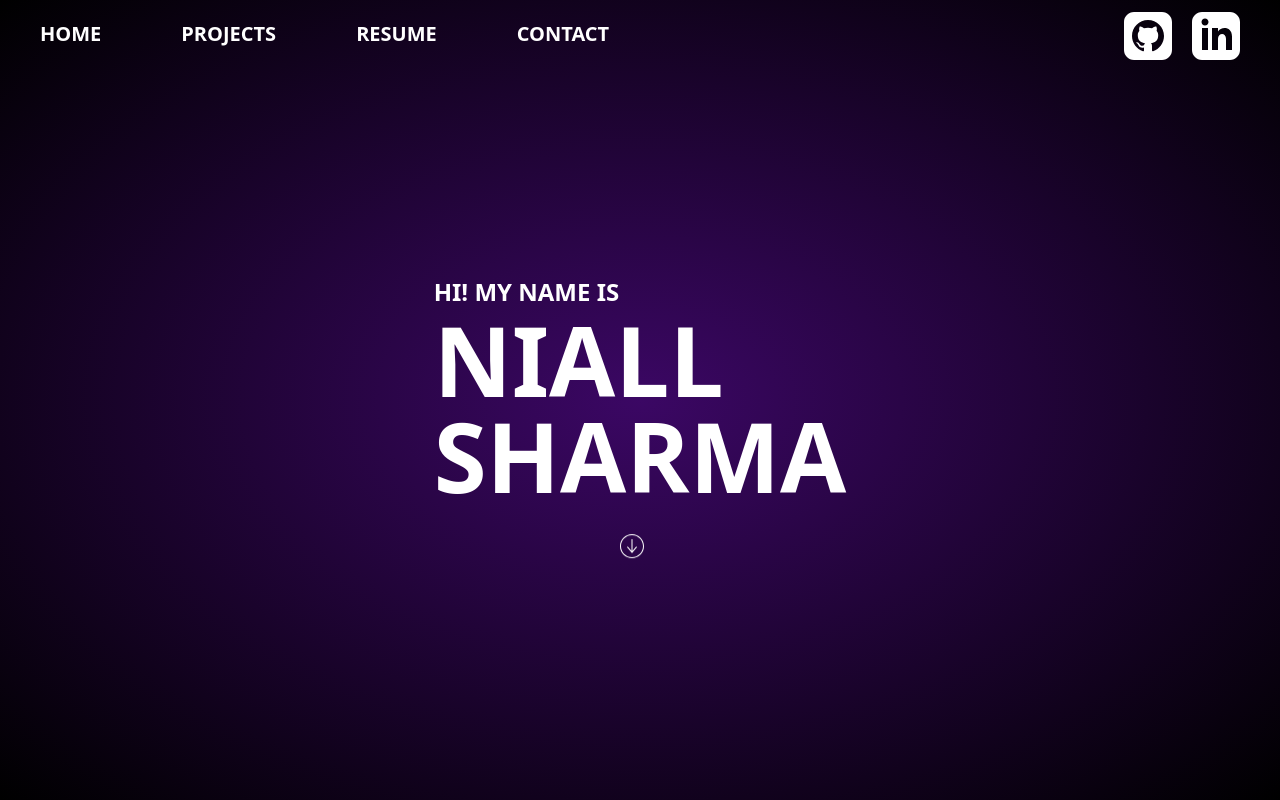
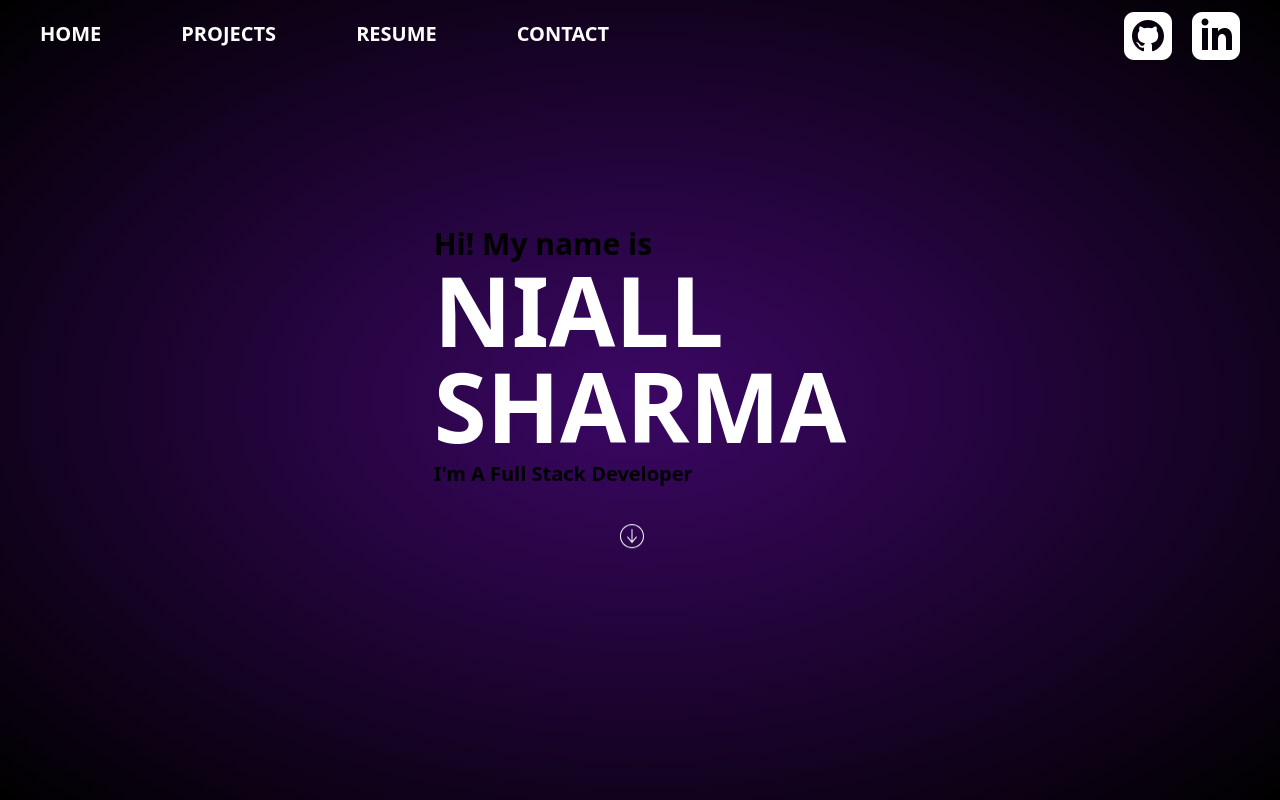
Before and after one commit to Niall-Sharma/programming-portfolio, a Next.js app: page / in a window 1280 px wide. Shown: the top 800 px of the page. Built offline with nearby package versions, Linux system fonts and the light colour scheme; what tailwindcss-animated would draw is missing.

Commit message:
Update page.tsx

```diff
--- a/src/app/page.tsx
+++ b/src/app/page.tsx
@@ -8,7 +8,9 @@ export default function Home() {
     <main className="scrollbar-hide flex justify-center flex-wrap">
       <header className="flex w-full items-center flex-wrap align-middle justify-center font-bold bg-center bg-cover to-black min-h-screen bg-gradient-radial from-purple-950 bg-fixed">
         <div className="animate-fade-up animate-once animate-ease-out">
-          <h1 className="text-white uppercase text-6xl sm:text-8xl text-wrap "><span className="text-2xl">Hi! my name is </span><br /> Niall <br />Sharma </h1>
+          <h1><span className="text-3xl">Hi! My name is </span></h1>
+          <h1 className="text-white uppercase text-6xl sm:text-8xl text-wrap"> Niall <br />Sharma <br /></h1>
+          <h1 className="text-xl leading-loose">I'm A Full Stack Developer</h1>
           <svg className="invert w-10 h-10 mt-10 animate-bounce ml-auto mr-auto" width="128" height="128" xmlns="http://www.w3.org/2000/svg" fill-rule="evenodd" clip-rule="evenodd"><path d="M24 12c0-6.623-5.377-12-12-12s-12 5.377-12 12 5.377 12 12 12 12-5.377 12-12zm-1 0c0-6.071-4.929-11-11-11s-11 4.929-11 11 4.929 11 11 11 11-4.929 11-11zm-11.5 4.828l-3.763-4.608-.737.679 5 6.101 5-6.112-.753-.666-3.747 4.604v-11.826h-1v11.828z"/></svg>
         </div>
       </header>
```
